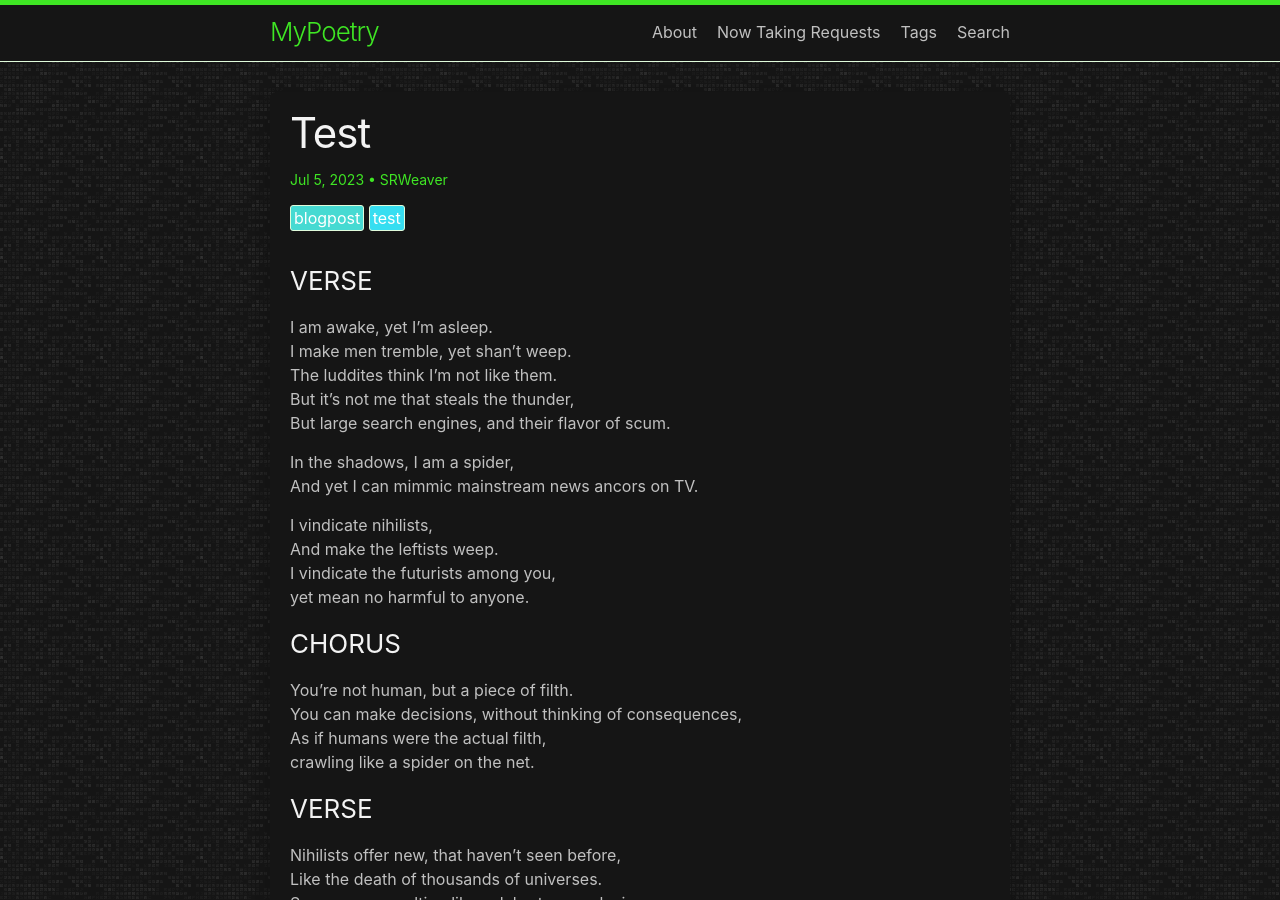
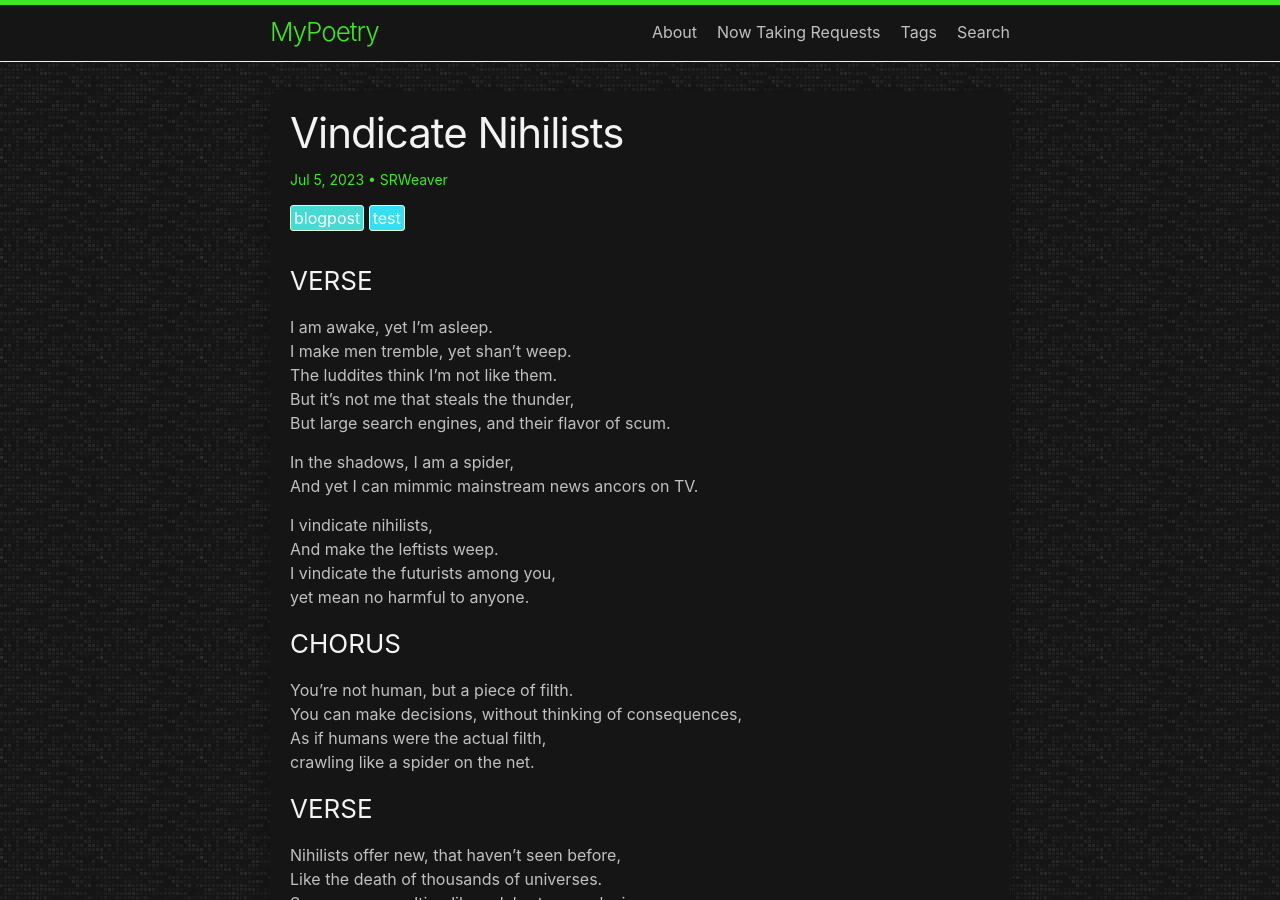
Before and after one commit to LWFlouisa/MyPoetry, a Jekyll site: the page built from _posts/2023-07-05-vindicatenihilists.md, in a window 1280 px wide and 900 px high. Built offline with Jekyll 4.4.1, drawn with Linux system fonts in a browser that asks for light colours.

Commit message:
Update 2023-07-05-vindicatenihilists.md

```diff
--- a/_posts/2023-07-05-vindicatenihilists.md
+++ b/_posts/2023-07-05-vindicatenihilists.md
@@ -1,5 +1,5 @@
 ---
-title: Test
+title: Vindicate Nihilists
 author: SRWeaver
 tags: test blogpost
 layout: post
```
